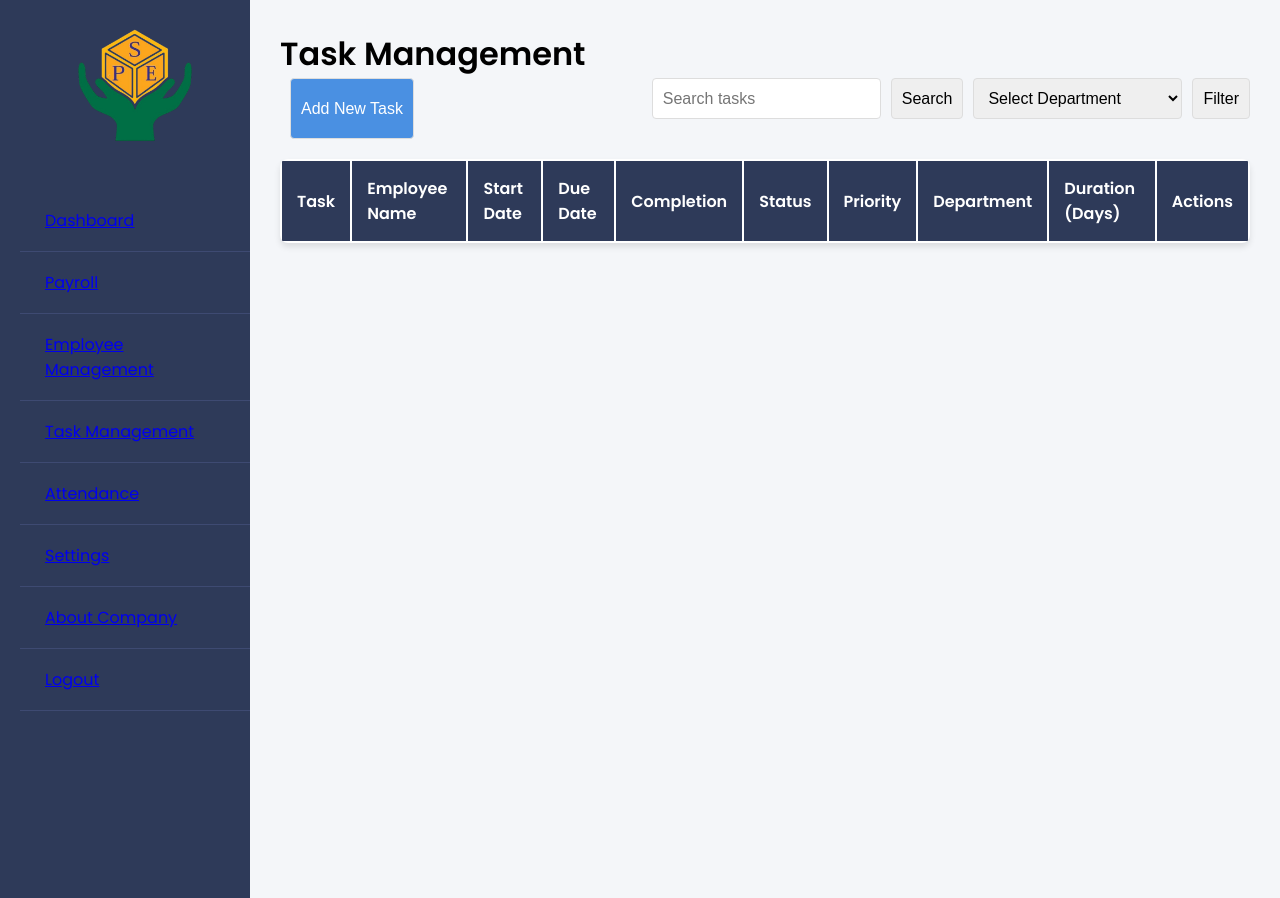
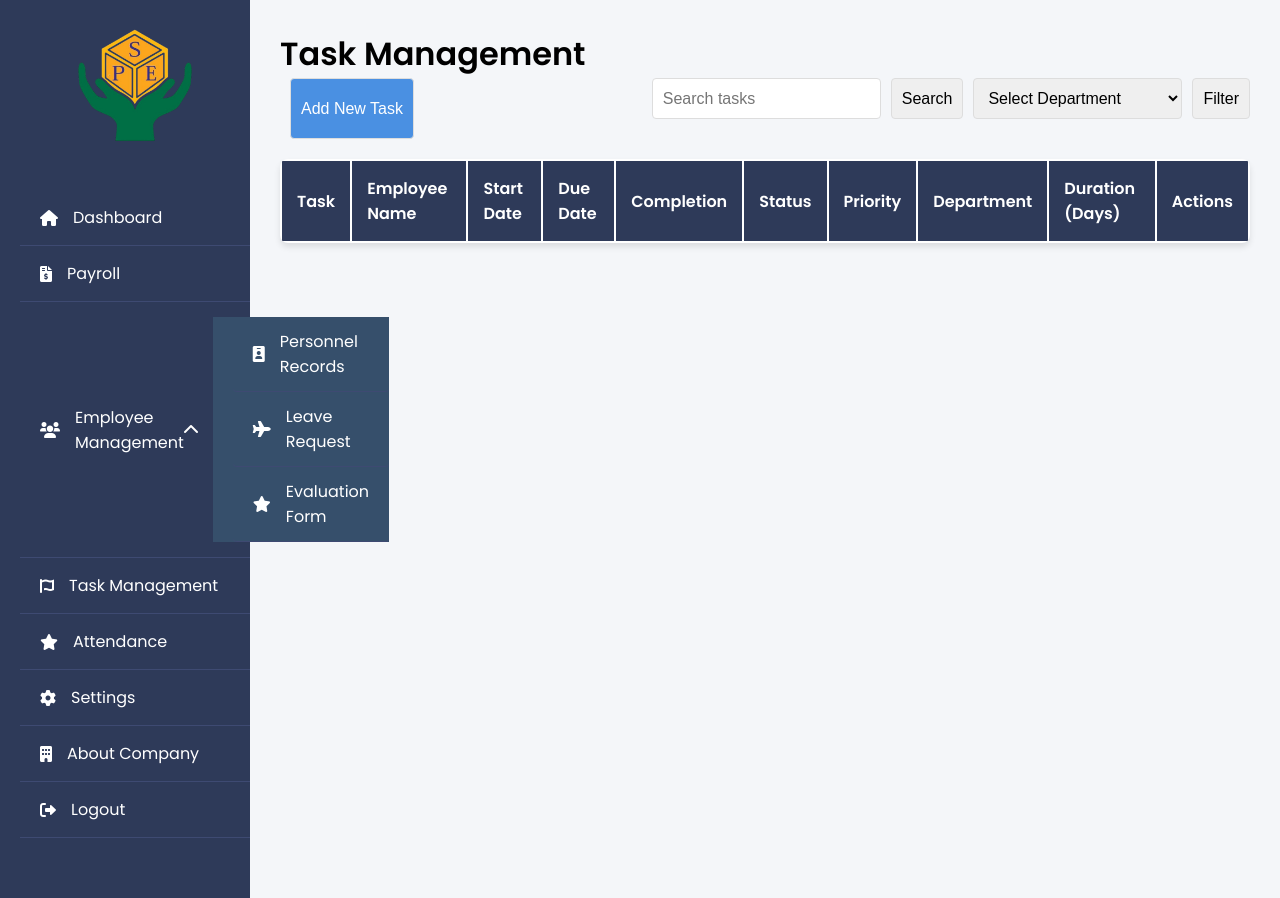
Before and after one commit to Srzian/Superpack_Capstone2, a PHP site: page /task.php in a window 1280 px wide, after a click on "Employee Management". Run offline with PHP 8.4, Linux system fonts and the light colour scheme; lists and menus that the app fills with data are empty.

Commit message:
Update task.php

```diff
--- a/task.php
+++ b/task.php
@@ -47,6 +47,25 @@ if (isset($_GET['delete'])) {
     exit;
 }
 
+// Handle task editing
+if (isset($_POST['editTask'])) {
+    $taskIndex = $_POST['task_index'];
+    $completion = $_POST['completion'];
+    $status = $_POST['status'];
+    $priority = $_POST['priority'];
+
+    // Update the task in the session
+    if (isset($_SESSION['tasks'][$taskIndex])) {
+        $_SESSION['tasks'][$taskIndex]['completion'] = $completion;
+        $_SESSION['tasks'][$taskIndex]['status'] = $status;
+        $_SESSION['tasks'][$taskIndex]['priority'] = $priority;
+    }
+
+    // Redirect to the same page to refresh the task list
+    header('Location: ' . $_SERVER['PHP_SELF']);
+    exit;
+}
+
 // Filter tasks by search keyword
 $searchKeyword = isset($_POST['search']) ? $_POST['search'] : '';
 $departmentFilter = isset($_POST['department_filter']) ? $_POST['department_filter'] : '';
@@ -84,7 +103,7 @@ $filtered_tasks = array_filter($_SESSION['tasks'], function ($task) use ($search
 
         .sidebar {
             width: 250px;
-            background-color:#2e3a59;
+            background-color: #2e3a59; /* Sleek dark blue */
             color: white;
             height: 100vh;
             position: fixed;
@@ -105,13 +124,13 @@ $filtered_tasks = array_filter($_SESSION['tasks'], function ($task) use ($search
             height: auto;
         }
 
-        .sidebar ul {
+        . sidebar ul {
             list-style: none;
             padding: 0;
         }
 
         .sidebar ul li {
-            padding: 18px 25px;
+            padding: 15px 20px;
             border-bottom: 1px solid #3e4a72;
             cursor: pointer;
             display: flex;
@@ -121,8 +140,51 @@ $filtered_tasks = array_filter($_SESSION['tasks'], function ($task) use ($search
         }
 
         .sidebar ul li:hover {
-            background-color: #fff;
+            background-color: #4a90e2;
             transform: translateX(5px);
+        }
+
+        .sidebar ul li a {
+            text-decoration: none;
+            color: white;
+            font-size: 16px;
+            display: flex;
+            align-items: center;
+            width: 100%;
+        }
+
+        .sidebar ul li i {
+            margin-right: 15px;
+        }
+
+        .sidebar .dropdown {
+            display: none;
+            flex-direction: column;
+            padding-left: 20px;
+            background-color: #364f6b;
+        }
+
+        .sidebar .dropdown.open {
+            display: flex;
+        }
+
+        .sidebar .dropdown li {
+            padding: 12px 20px;
+            font-size: 15px;
+            border-bottom: 1px solid #3e4a72;
+            border-radius: 4px;
+        }
+
+        .sidebar .dropdown li:hover {
+            background-color: #4a90e2;
+        }
+
+        .sidebar ul li .arrow {
+            transition: transform 0.3s ease;
+        }
+
+        .rotate {
+            transform: rotate(180deg);
         }
 
         .content {
@@ -132,7 +194,6 @@ $filtered_tasks = array_filter($_SESSION['tasks'], function ($task) use ($search
             transition: margin-left 0.3s ease;
         }
 
-        /* Modal Styling */
         .modal {
             display: none;
             position: fixed;
@@ -174,7 +235,6 @@ $filtered_tasks = array_filter($_SESSION['tasks'], function ($task) use ($search
             background-color: #357ab7;
         }
 
-        /* Task Table and Filter */
         .filters {
             display: flex;
             justify-content: space-between;
@@ -229,7 +289,6 @@ $filtered_tasks = array_filter($_SESSION['tasks'], function ($task) use ($search
             background-color: #357ab7;
         }
 
-        /* Add Task Button */
         .add-task-btn {
             padding: 15px 25px;
             background-color: #4a90e2;
@@ -238,16 +297,11 @@ $filtered_tasks = array_filter($_SESSION['tasks'], function ($task) use ($search
             border: none;
             border-radius: 4px;
             cursor: pointer;
-            transition: background-color 0.3s ease;
+            transition : background-color 0.3s ease;
         }
 
         .add-task-btn:hover {
             background-color: #357ab7;
-        }
-
-        /* Task Form Styling */
-        .modal input, .modal select {
-            margin-bottom: 10px;
         }
     </style>
 </head>
@@ -259,14 +313,21 @@ $filtered_tasks = array_filter($_SESSION['tasks'], function ($task) use ($search
         <img src="LOGO.png" alt="Superpack Logo">
     </div>
     <ul>
-        <li><a href="#">Dashboard</a></li>
-        <li><a href="#">Payroll</a></li>
-        <li><a href="#">Employee Management</a></li>
-        <li><a href="task_management.php">Task Management</a></li>
-        <li><a href="#">Attendance</a></li>
-        <li><a href="#">Settings</a></li>
-        <li><a href="#">About Company</a></li>
-        <li><a href="#">Logout</a></li>
+        <li><a href="dashboard.php"><i class="fas fa-home"></i> Dashboard</a></li>
+        <li><a href="payroll.php"><i class="fas fa-file-invoice-dollar"></i> Payroll</a></li>
+        <li class="menu-item">
+            <a href="javascript:void(0)" class="dropdown-toggle" onclick="toggleDropdown(this)"><i class="fas fa-users"></i> Employee Management <i class="fas fa-chevron-down arrow"></i></a>
+            <ul class="dropdown">
+                <li><a href="personnel.php"><i class="fas fa-id-badge"></i> Personnel Records</a></li>
+                <li><a href="leave.php"><i class="fas fa-plane"></i> Leave Request</a></li>
+                <li><a href="evaluation.php"><i class="fas fa-star"></i> Evaluation Form</a></li>
+            </ul>
+        </li>
+        <li><a href="task.php"><i class="fa-solid fa-font-awesome"></i> Task Management</a></li>
+        <li><a href="attendance.php"><i class="fa-solid fa-star"></i> Attendance</a></li>
+        <li><a href="settings.php"><i class="fas fa-cog"></i> Settings</a></li>
+        <li><a href="about.php"><i class="fas fa-building"></i> About Company</a></li>
+        <li><a href="logout.php"><i class="fas fa-sign-out-alt"></i> Logout</a></li>
     </ul>
 </div>
 
@@ -296,7 +357,7 @@ $filtered_tasks = array_filter($_SESSION['tasks'], function ($task) use ($search
         </form>
     </div>
 
-    <!-- Modal (Pop-up) for Adding New Task -->
+    <!-- Modal for Adding New Task -->
     <div id="task-modal" class="modal">
         <div class="modal-content">
             <h2>Add Task</h2>
@@ -313,8 +374,7 @@ $filtered_tasks = array_filter($_SESSION['tasks'], function ($task) use ($search
                 <label for="due_date">Due Date:</label>
                 <input type="date" id="due_date" name="due_date" required><br>
 
-                <label for="completion">Completion %:</label>
-                <input type="number" id="completion" name="completion" min="0" max="100" required><br>
+                <label for="completion">Completion %:</label <input type="number" id="completion" name="completion" min="0" max="100" required><br>
 
                 <label for="status">Status:</label>
                 <select name="status" id="status" required>
@@ -342,6 +402,35 @@ $filtered_tasks = array_filter($_SESSION['tasks'], function ($task) use ($search
 
                 <button type="submit" name="addTask">Add Task</button>
                 <button type="button" onclick="document.getElementById('task-modal').style.display = 'none';">Cancel</button>
+            </form>
+        </div>
+    </div>
+
+    <!-- Modal for Editing Task -->
+    <div id="edit-task-modal" class="modal">
+        <div class="modal-content">
+            <h2>Edit Task</h2>
+            <form method="POST" id="edit-task-form">
+                <input type="hidden" name="task_index" id="task_index">
+                <label for="edit_completion">Completion %:</label>
+                <input type="number" id="edit_completion" name="completion" min="0" max="100" required><br>
+
+                <label for="edit_status">Status:</label>
+                <select name="status" id="edit_status" required>
+                    <option value="In Progress">In Progress</option>
+                    <option value="Completed">Completed</option>
+                    <option value="Pending">Pending</option>
+                </select><br>
+
+                <label for="edit_priority">Priority:</label>
+                <select name="priority" id="edit_priority" required>
+                    <option value="High">High</option>
+                    <option value="Medium">Medium</option>
+                    <option value="Low">Low</option>
+                </select><br>
+
+                <button type="submit" name="editTask">Update Task</button>
+                <button type="button" onclick="document.getElementById('edit-task-modal').style.display = 'none';">Cancel</button>
             </form>
         </div>
     </div>
@@ -376,6 +465,7 @@ $filtered_tasks = array_filter($_SESSION['tasks'], function ($task) use ($search
                     <td><?php echo $task['duration']; ?> days</td>
                     <td>
                         <a href="?delete=<?php echo $index; ?>" class="action-btn">Delete</a>
+                        <button type="button" class="action-btn" onclick="openEditModal(<?php echo $index; ?>, '<?php echo htmlspecialchars($task['completion']); ?>', '<?php echo htmlspecialchars($task['status']); ?>', '<?php echo htmlspecialchars($task['priority']); ?>')">Edit</button>
                     </td>
                 </tr>
             <?php endforeach; ?>
@@ -383,5 +473,22 @@ $filtered_tasks = array_filter($_SESSION['tasks'], function ($task) use ($search
     </table>
 </div>
 
+<script>
+    function openEditModal(index, completion, status, priority) {
+        document.getElementById('task_index').value = index;
+        document.getElementById('edit_completion').value = completion;
+        document.getElementById('edit_status').value = status;
+        document.getElementById('edit_priority').value = priority;
+        document.getElementById('edit-task-modal').style.display = 'flex';
+    }
+
+    function toggleDropdown(element) {
+        const dropdown = element.nextElementSibling;
+        dropdown.classList.toggle('open');
+        const arrow = element.querySelector('.arrow');
+        arrow.classList.toggle('rotate');
+    }
+</script>
+
 </body>
 </html>
```
